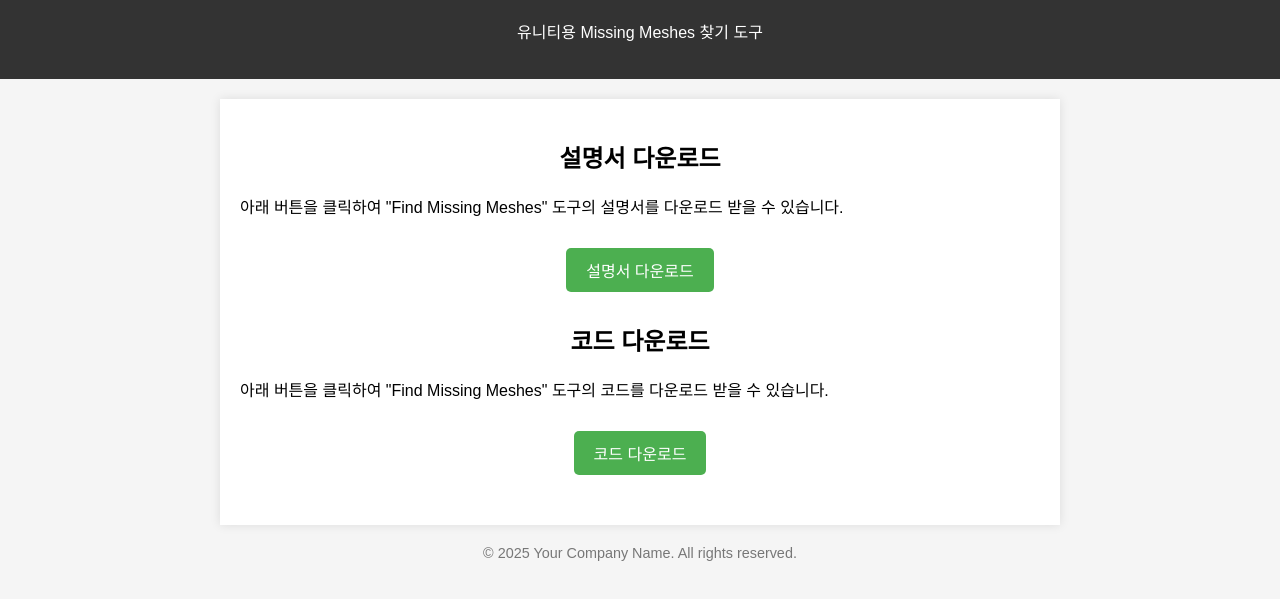
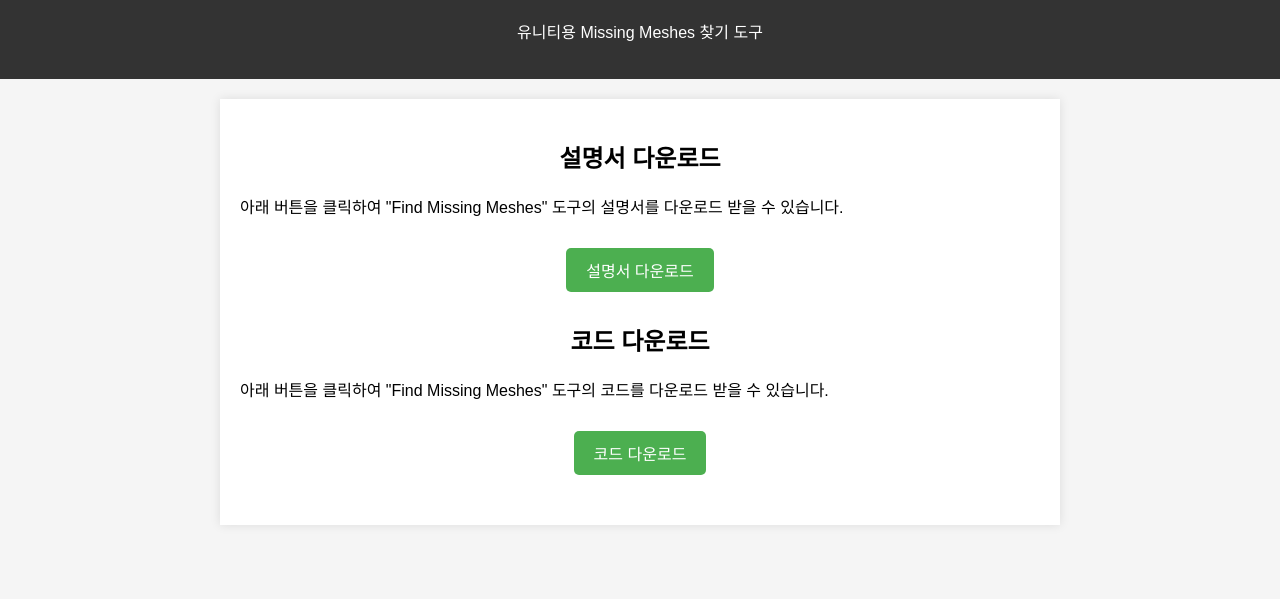
Before and after one commit to yinayoon/FindMissingMeshes_Unity, a plain HTML site: page index.html in a window 1280 px wide. Shown: the part 81-680 px from the top of the page. Drawn offline with Linux system fonts and the light colour scheme.

Commit message:
Find Missing Meshes

```diff
--- a/index.html
+++ b/index.html
@@ -76,9 +76,6 @@
       </div>
     </section>
   </main>
-  <footer>
-    <p>&copy; 2025 Your Company Name. All rights reserved.</p>
-  </footer>
   <script>
     // JavaScript를 이용하여 다운로드 클릭 이벤트 추적 (필요 시 활용)
     document.getElementById('download-doc').addEventListener('click', function() {
```
